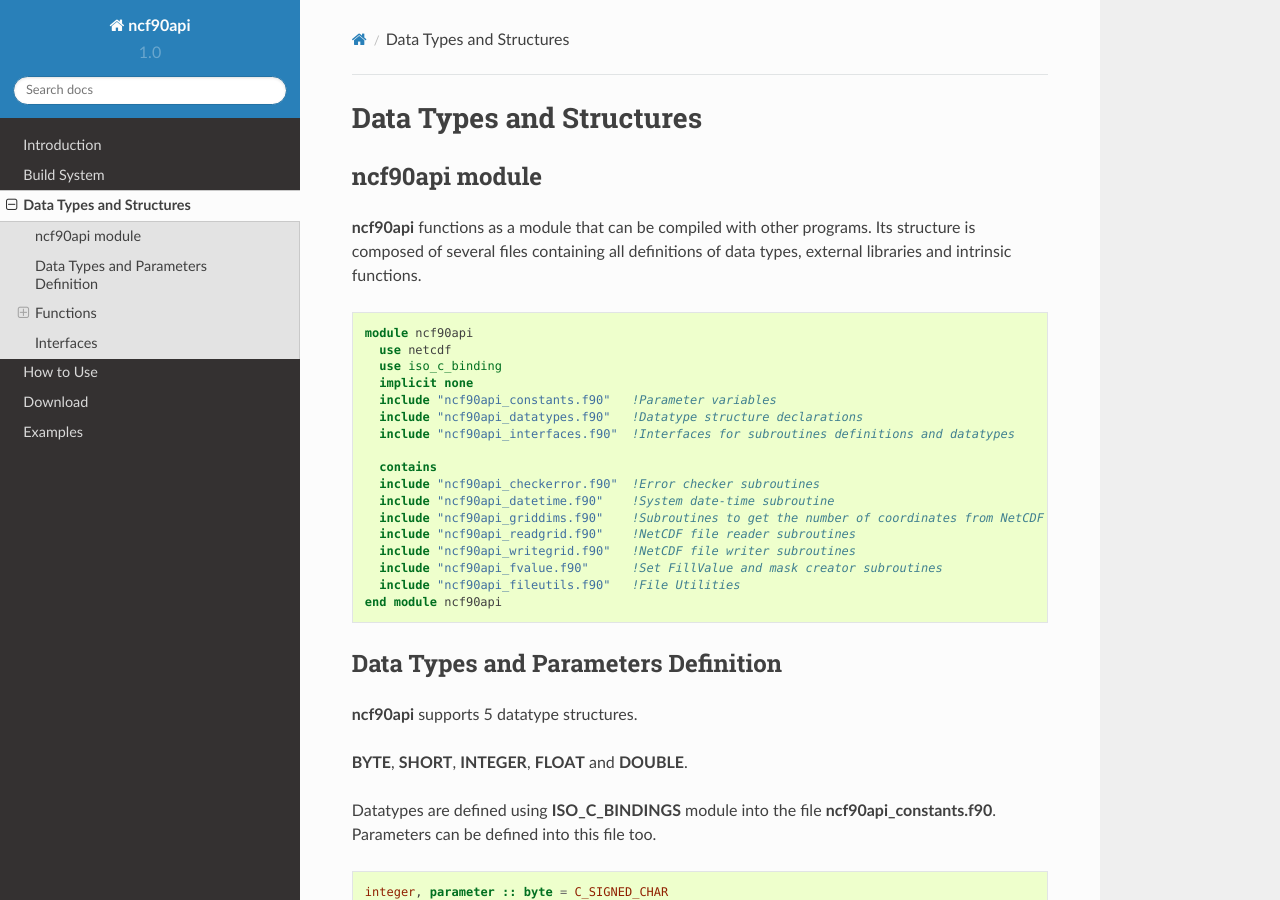
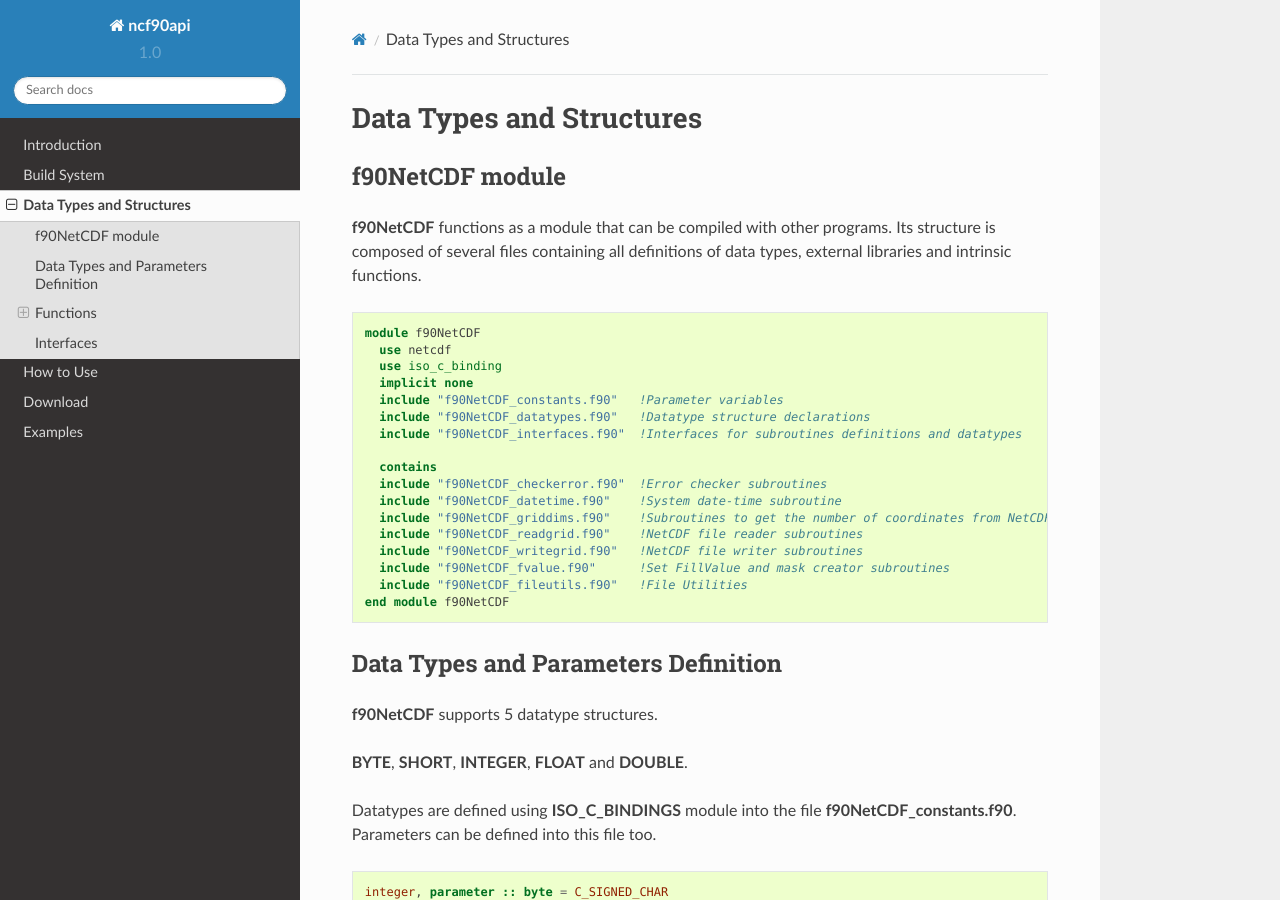
Before and after one commit to pimentafm/FortranProcessingLibrary, a Sphinx documentation site: the page built from docs/src/structures.rst, in a window 1280 px wide and 900 px high. Built offline with Sphinx 7.4.7 and the Read the Docs theme 2.0.0, drawn with Linux system fonts in a browser that asks for light colours.

Commit message:
Correction in documentation.

```diff
--- a/docs/src/structures.rst
+++ b/docs/src/structures.rst
@@ -3,41 +3,41 @@ Data Types and Structures
 
 .. highlight:: fortran
 
-ncf90api module
-===============
+f90NetCDF module
+================
 
-**ncf90api** functions as a module that can be compiled with other programs.
+**f90NetCDF** functions as a module that can be compiled with other programs.
 Its structure is composed of several files containing all definitions of data types,
 external libraries and intrinsic functions.
 
 ::
 
-  module ncf90api
+  module f90NetCDF
     use netcdf
     use iso_c_binding
     implicit none
-    include "ncf90api_constants.f90"   !Parameter variables
-    include "ncf90api_datatypes.f90"   !Datatype structure declarations
-    include "ncf90api_interfaces.f90"  !Interfaces for subroutines definitions and datatypes
+    include "f90NetCDF_constants.f90"   !Parameter variables
+    include "f90NetCDF_datatypes.f90"   !Datatype structure declarations
+    include "f90NetCDF_interfaces.f90"  !Interfaces for subroutines definitions and datatypes
 
     contains
-    include "ncf90api_checkerror.f90"  !Error checker subroutines
-    include "ncf90api_datetime.f90"    !System date-time subroutine
-    include "ncf90api_griddims.f90"    !Subroutines to get the number of coordinates from NetCDF file
-    include "ncf90api_readgrid.f90"    !NetCDF file reader subroutines
-    include "ncf90api_writegrid.f90"   !NetCDF file writer subroutines
-    include "ncf90api_fvalue.f90"      !Set FillValue and mask creator subroutines
-    include "ncf90api_fileutils.f90"   !File Utilities
-  end module ncf90api
+    include "f90NetCDF_checkerror.f90"  !Error checker subroutines
+    include "f90NetCDF_datetime.f90"    !System date-time subroutine
+    include "f90NetCDF_griddims.f90"    !Subroutines to get the number of coordinates from NetCDF file
+    include "f90NetCDF_readgrid.f90"    !NetCDF file reader subroutines
+    include "f90NetCDF_writegrid.f90"   !NetCDF file writer subroutines
+    include "f90NetCDF_fvalue.f90"      !Set FillValue and mask creator subroutines
+    include "f90NetCDF_fileutils.f90"   !File Utilities
+  end module f90NetCDF
 
 Data Types and Parameters Definition
 ====================================
 
-**ncf90api** supports 5 datatype structures.
+**f90NetCDF** supports 5 datatype structures.
 
 **BYTE**, **SHORT**, **INTEGER**, **FLOAT** and **DOUBLE**.
 
-Datatypes are defined using **ISO_C_BINDINGS** module into the file **ncf90api_constants.f90**.
+Datatypes are defined using **ISO_C_BINDINGS** module into the file **f90NetCDF_constants.f90**.
 Parameters can be defined into this file too.
 
 ::
```
Also changed, not shown: docs/src/buildsystem.rst (+6 -2 lines).
